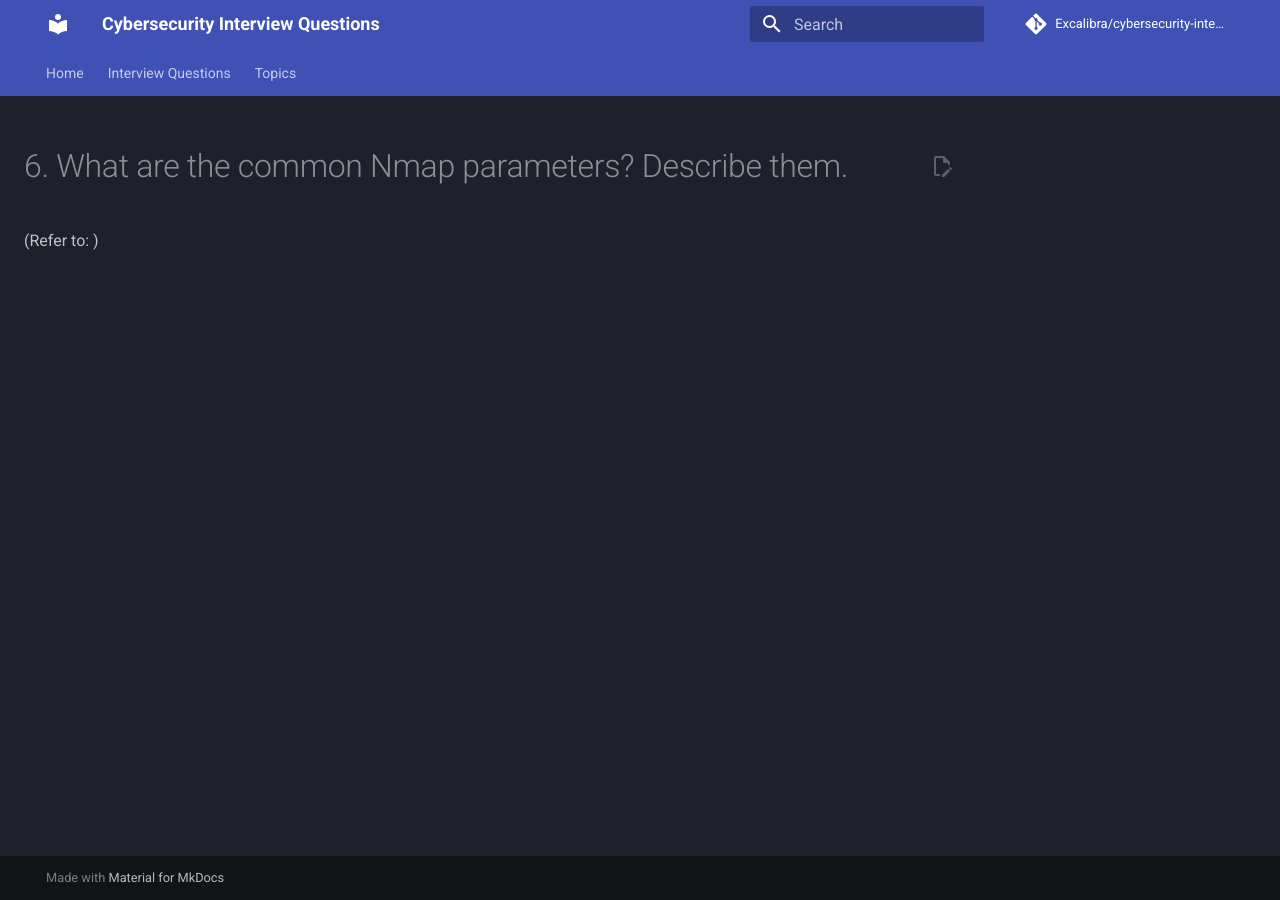
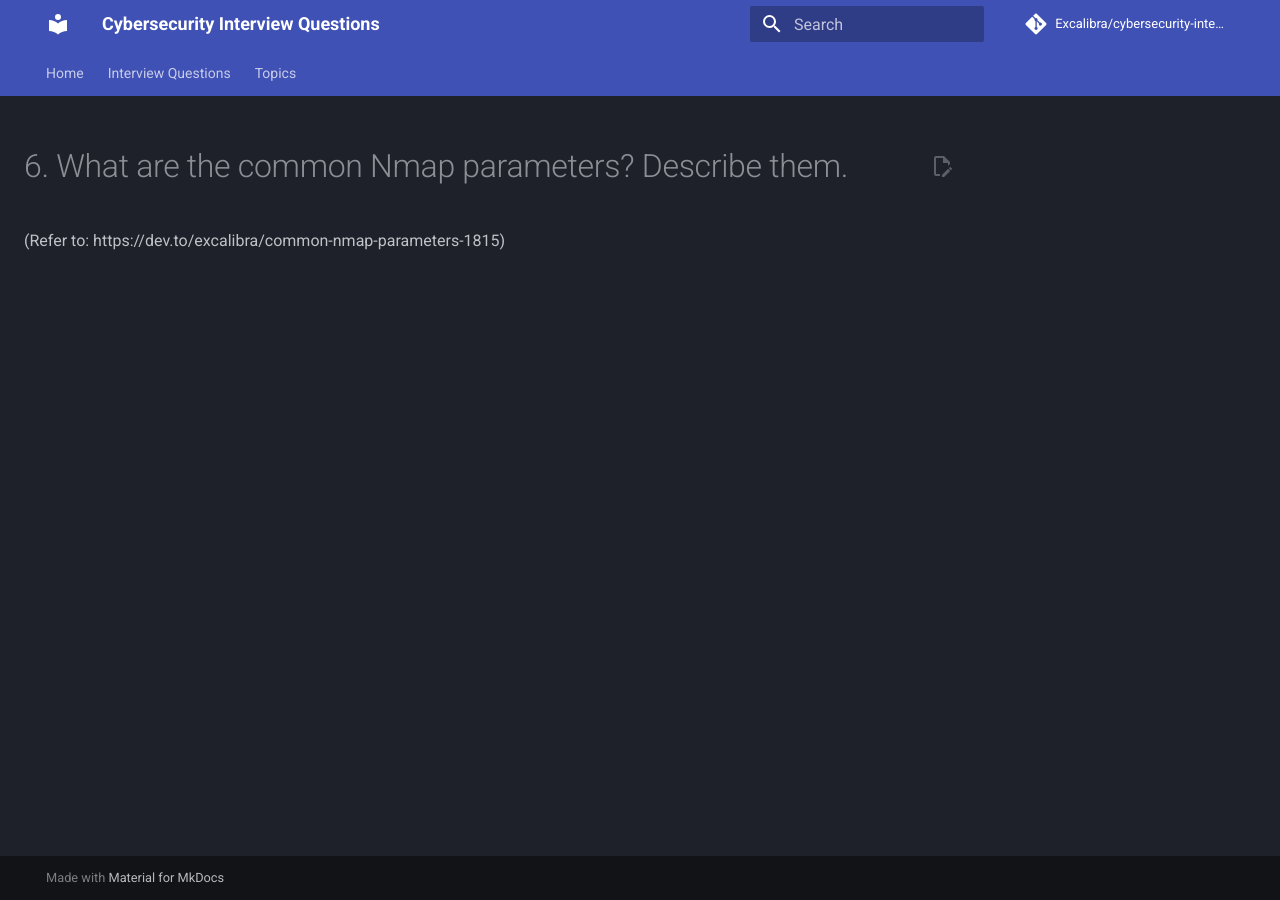
Before and after one commit to Excalibra/cybersecurity-interview-questions, an MkDocs documentation site: the page built from docs/topics/tools/06-common-nmap-parameters.md, in a window 1280 px wide. Built offline with MkDocs 1.6.1 and Material for MkDocs 9.7.7, drawn with Linux system fonts in a browser that asks for light colours; comment, search, counter and statistics services are not loaded; some of the changed lines change nothing that is shown.

Commit message:
Update 06-common-nmap-parameters.md

```diff
--- a/docs/topics/tools/06-common-nmap-parameters.md
+++ b/docs/topics/tools/06-common-nmap-parameters.md
@@ -1,2 +1,2 @@
 # 6. What are the common Nmap parameters? Describe them.
-(Refer to: )
+(Refer to: https://dev.to/excalibra/common-nmap-parameters-1815)
```
